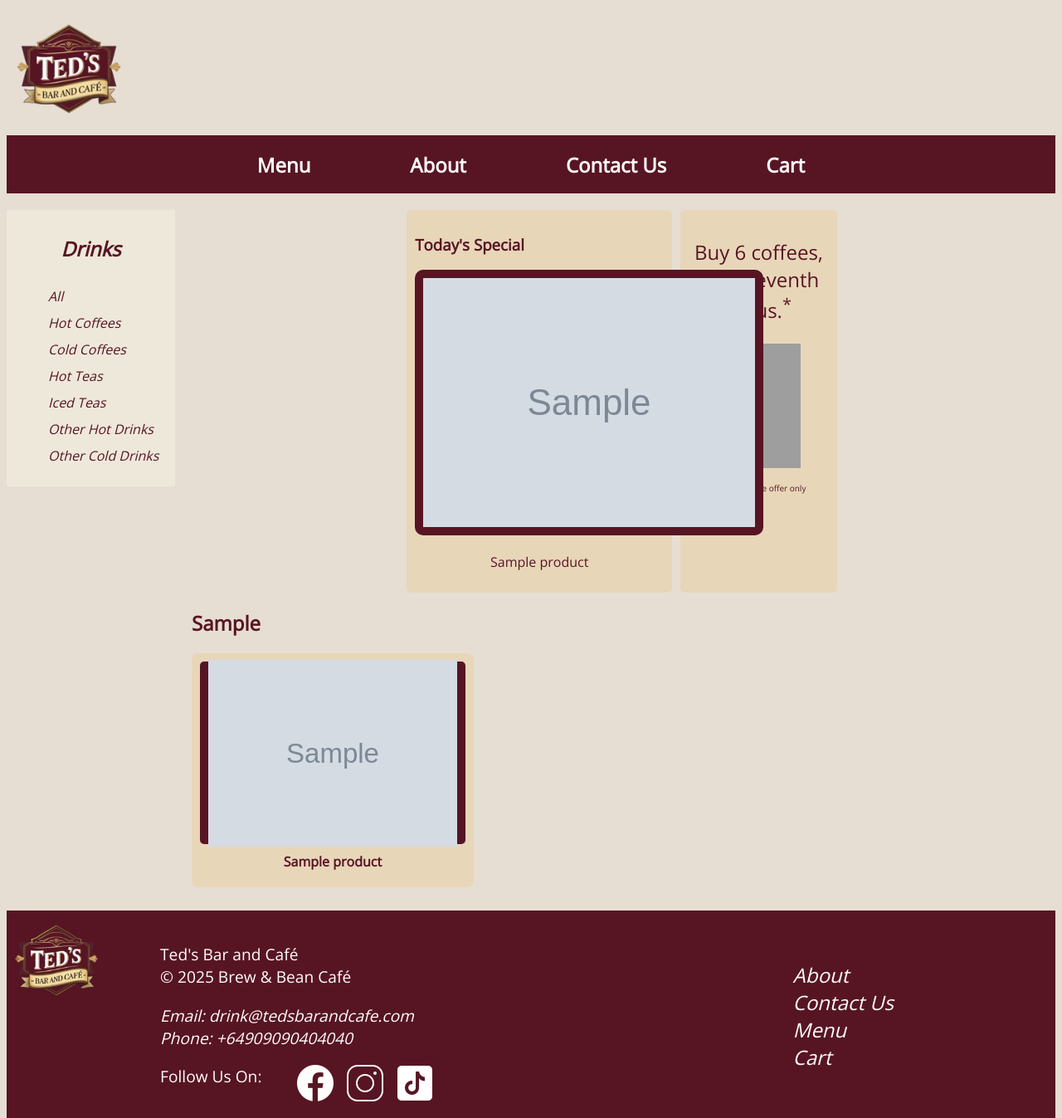
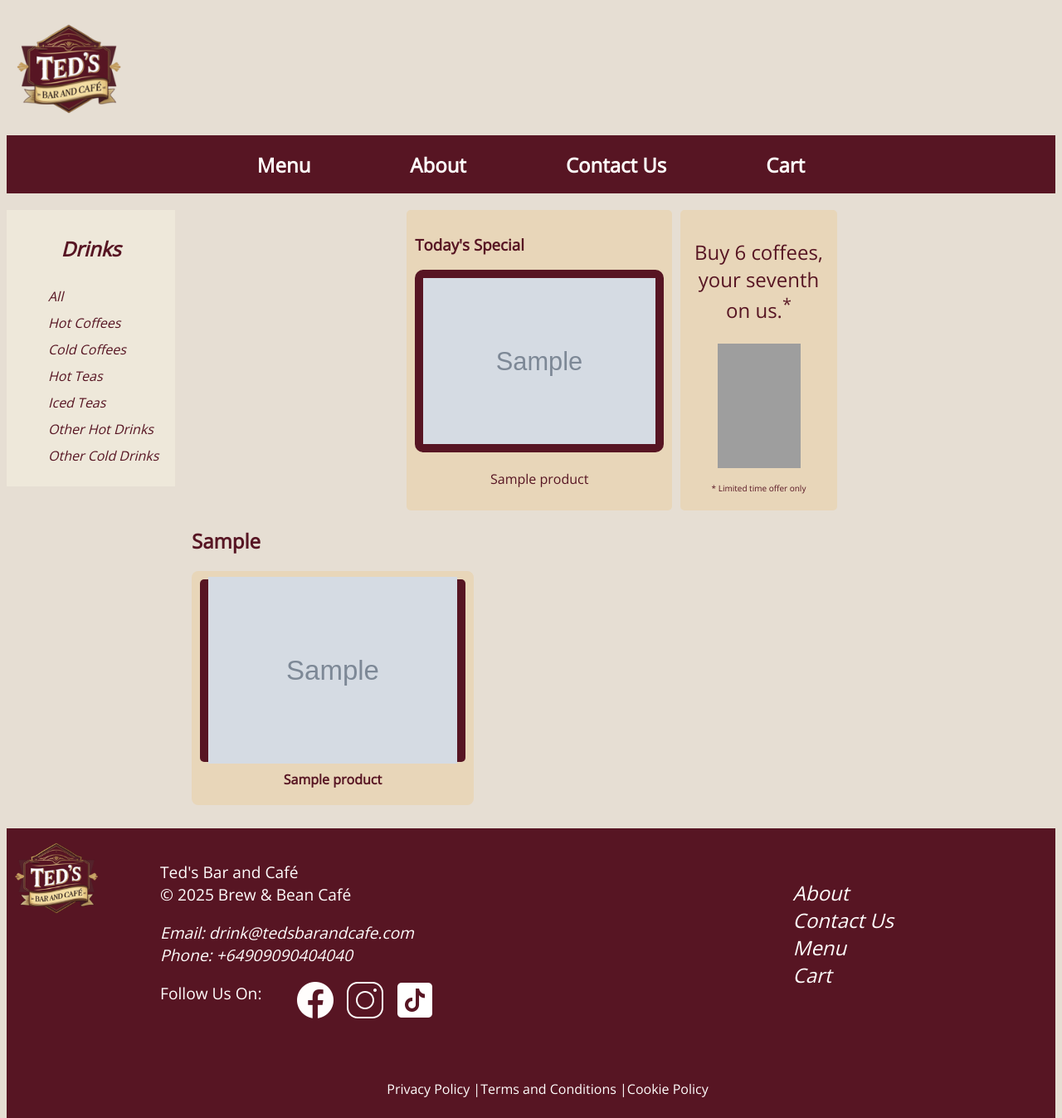
Before and after one commit to 1322harshd/TedsBarAndCafe, a Flask app: page /menu in a window 1280 px wide. Shown: the top 1347 px of the page at 83% size. Run offline with Flask 3, Linux system fonts and the light colour scheme; tables that the repository leaves empty hold one stand-in row (values such as "Sample post"); grey boxes marked "Sample" are stand-in pictures; grey boxes are pictures that could not be loaded.

Commit message:
refined comments in app.py and mad a style change in styles.py

```diff
--- a/app.py
+++ b/app.py
@@ -12,26 +12,25 @@ import datetime
 app = Flask(__name__)
 app.secret_key = 'your_secret_key'  # Needed for session
 
-# Database configuration (SQLite for example)
-# change URI to PostgreSQL/MySQL if required
+# database configuration
 app.config['SQLALCHEMY_DATABASE_URI'] = 'postgresql://postgres:13Dhillon%40nz@localhost:5432/TedsBarAndCafeDatabase'
 app.config['SQLALCHEMY_TRACK_MODIFICATIONS'] = False
-# Initialize the database and migration
-migrate = Migrate(app, db)  # <-- This line is required!
+# initialize the database and migration
+migrate = Migrate(app, db)
 
 # initialize db with app
 db.init_app(app)
 #route to redirect to menu page
 @app.route('/')
 def home():
-    # Redirect root URL to /menu
+    # redirect root URL to /menu
     return redirect(url_for('menu_page'))
 #about page route
 @app.route("/about")
 def about_page():
   return render_template('about_page.html')
 
-# helper function → groups products by category
+# helper function to group products by category
 def group_items(item_list):
     grouped = defaultdict(list)
     for item in item_list:
@@ -39,13 +38,13 @@ def group_items(item_list):
     return grouped
 
 
-# route → shows the full menu grouped by categories
+# route to show the full menu grouped by categories
 @app.route("/menu")
 def menu_page():
     items = Product.query.all()  # fetch all products
     grouped_items = group_items(items)  # group by category
 
-    # Select coffee of the day (random but from same items)
+    # select coffee of the day
     coffee = None
     if items:
         today = datetime.date.today()
@@ -54,7 +53,7 @@ def menu_page():
 
     return render_template("menu_page.html", grouped_items=grouped_items, coffee=coffee,multiple_categories=True)
 
-# route → shows products filtered by category (like "Hot Coffees")
+# route to show products filtered by category
 @app.route("/filter/<category>")
 def filter_category(category):
     filtered = Product.query.filter(Product.category.ilike(category)).all()
@@ -62,24 +61,22 @@ def filter_category(category):
     return render_template("category.html", grouped_items=grouped_items,multiple_categories=False)
 
 
-# route → shows details of a single product, including sizes and prices
+# route to show details of a single product, including sizes and prices
 @app.route("/product/<int:id>")
 def selected_product(id):
-    # Get the product the user clicked on
+    # get the product the user clicked on
     product = Product.query.get_or_404(id)
 
-     # Get all sizes & prices for this product
+     # get all sizes & prices for this product
     sizes_with_prices = ProductPrice.query.filter_by(product_id=id).all()
 
-    # Get related products (same category, but not the same product)
+    # get related products (same category, but not the same product)
     related_products = Product.query.filter(
         Product.category == product.category,
         Product.id != product.id
     ).limit(4).all()  # limit to 4 items for display
 
     return render_template("selected_product_page.html", product=product, related_products=related_products,sizes_with_prices=sizes_with_prices)
-
-
 # Contact page route
 @app.route('/contact', methods=['GET', 'POST'])
 def contact():
--- a/static/styles/styles.css
+++ b/static/styles/styles.css
@@ -230,8 +230,8 @@ footer{
   background-color: rgba(87, 21, 35, 1);
   padding:10px;
   border-radius: 10px;
-  width: fit-content;
-  height: fit-content;
+  width: 280px;
+  height: 200px;
 }
 .drink-of-the-day a {
   position: relative;
```
